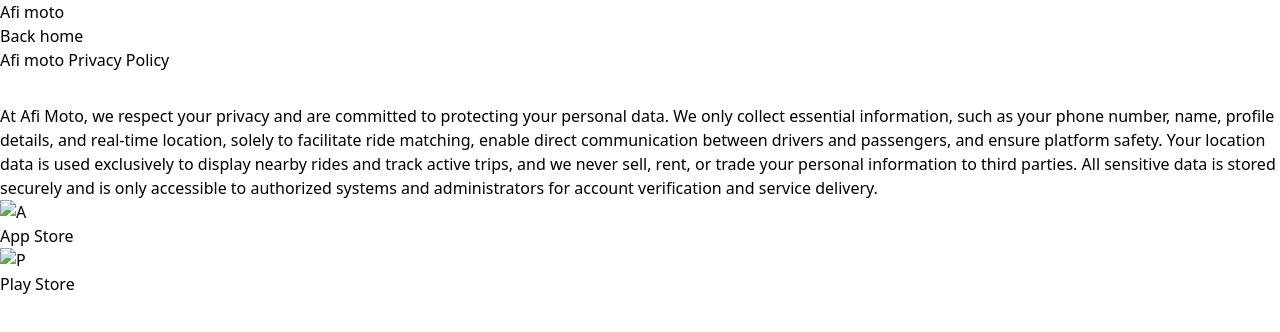
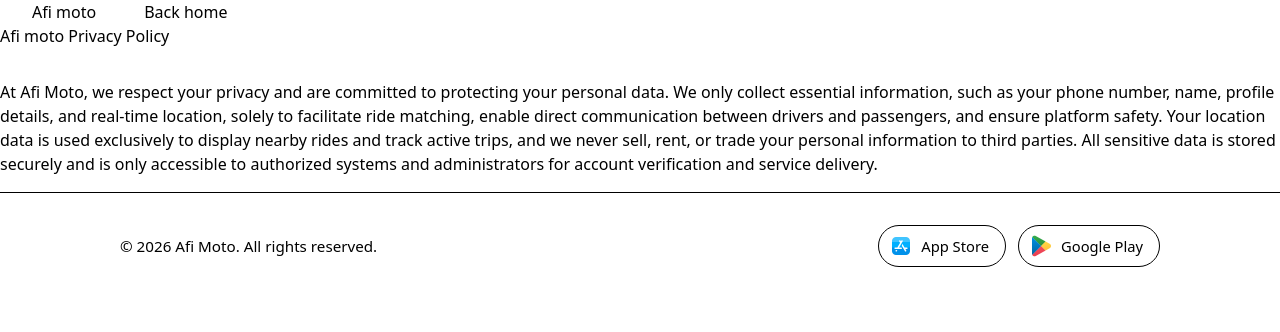
Before and after one commit to Neilyse/Afi-moto, a plain HTML site: page index.html in a window 1280 px wide. Drawn offline with nearby package versions, Linux system fonts and the light colour scheme; a script that the page names is missing.

Commit message:
feature: added the footer

```diff
--- a/index.html
+++ b/index.html
@@ -8,29 +8,23 @@
       <title>Afi moto</title>
       <script src="try.js" defer></script>
     </head>
-    <header>
-
-      <div>
-        <img src="" alt="">
+    <header class="flex gap-12 ">
+      <div class="flex gap-5 ml-3">
+        <img src="" alt="" />
         <p>Afi moto</p>
       </div>
       <div>
         <a href="#">Back home</a>
       </div>
-
-
     </header>
     <body>
-
-
-      <div class="flex flex-col gap-8 al">
+      <div class="flex flex-col gap-8 ">
         <div>
           <h1>Afi moto Privacy Policy</h1>
         </div>
 
         <div>
           <p>
-
             At Afi Moto, we respect your privacy and are committed to protecting
             your personal data. We only collect essential information, such as
             your phone number, name, profile details, and real-time location,
@@ -43,21 +37,24 @@
             account verification and service delivery.
           </p>
         </div>
-
-
       </div>
     </body>
-    <footer>
-      <div>
-        <div>
-          <img src="" alt="A">
-          <p>App Store </p>
-        </div>
-        <div>
-          <img src="" alt="P">
-          <p>Play Store</p>
+  <footer class="border-t border-line mt-4">
+  <div class="max-w-[68rem] mx-auto px-6 pt-8 pb-12 flex flex-wrap items-center justify-between gap-x-12 gap-y-6 text-[.95rem] text-muted">
+    <span>&copy; 2026 Afi Moto. All rights reserved.</span>
+    <div class="flex gap-3">
+      <!-- Replace each # with your real store link once the app is published -->
+      <a href="#" class="inline-flex items-center gap-2 py-2 pl-2.5 pr-4 rounded-full border border-line bg-surface text-ink font-medium text-[.92rem] no-underline hover:border-brand">
+        <img src="assets\icons8-app-store-48.png" alt="" class="w-6 h-6">App Store
+      </a>
+      <a href="#" class="inline-flex items-center gap-2 py-2 pl-2.5 pr-4 rounded-full border border-line bg-surface text-ink font-medium text-[.92rem] no-underline hover:border-brand">
+        <img src="assets\icons8-playstore-48.png" alt="" class="w-6 h-6">Google Play
+      </a>
     </div>
   </div>
 </footer>
+
+</body>
+</html>
   </html>
 </htm>
```
Also changed, not shown: assets/icons8-app-store-48.png (added), assets/icons8-playstore-48.png (added), 1 other file. Lines whose indentation alone changed are shown as unchanged.
